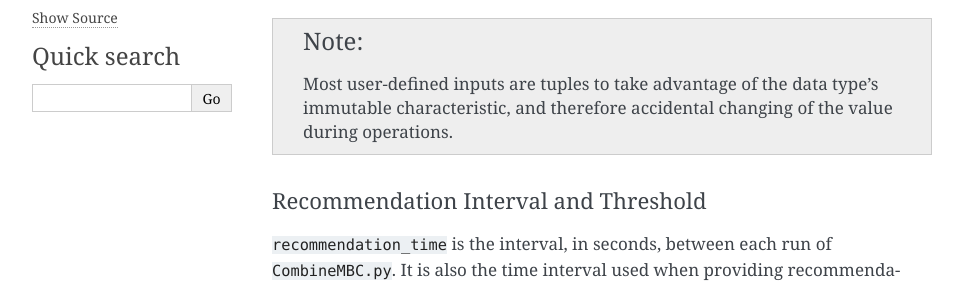
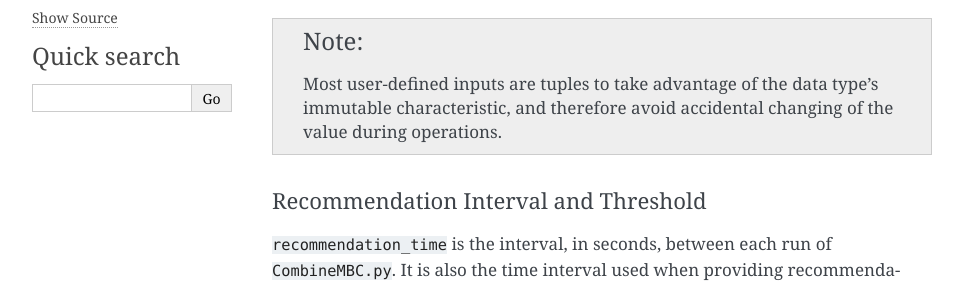
Before and after one commit to gregjewi/RealTimeRecs-gregjewi, a Sphinx documentation site: the page built from docs/CombinedMBC.rst, in a window 1280 px wide and 900 px high, scrolled down 543 px. Shown: the part 188-473 px from the top of the window, without its empty margins (148-1111 px from the left). Built offline with Sphinx 7.4.7, drawn with Linux system fonts in a browser that asks for light colours; some of the changed text lies outside the part shown.

Commit message:
Small Edits on Reread of draft

```diff
--- a/docs/CombinedMBC.rst
+++ b/docs/CombinedMBC.rst
@@ -26,7 +26,7 @@ User-Defined Inputs
 
 Proper execution of the control and recommendation proocedure requires user input to define variables critical to the calculations.
 
-.. note:: Most user-defined inputs are tuples to take advantage of the data type's immutable characteristic, and therefore accidental changing of the value during operations.
+.. note:: Most user-defined inputs are tuples to take advantage of the data type's immutable characteristic, and therefore avoid accidental changing of the value during operations.
 
 Recommendation Interval and Threshold
 ^^^^^^^^^^^^^^^^^^^^^^^^^^^^^^^^^^^^^^^^
```
Also changed, not shown: other parts of docs/CombinedMBC.rst (+1 -1 lines).
